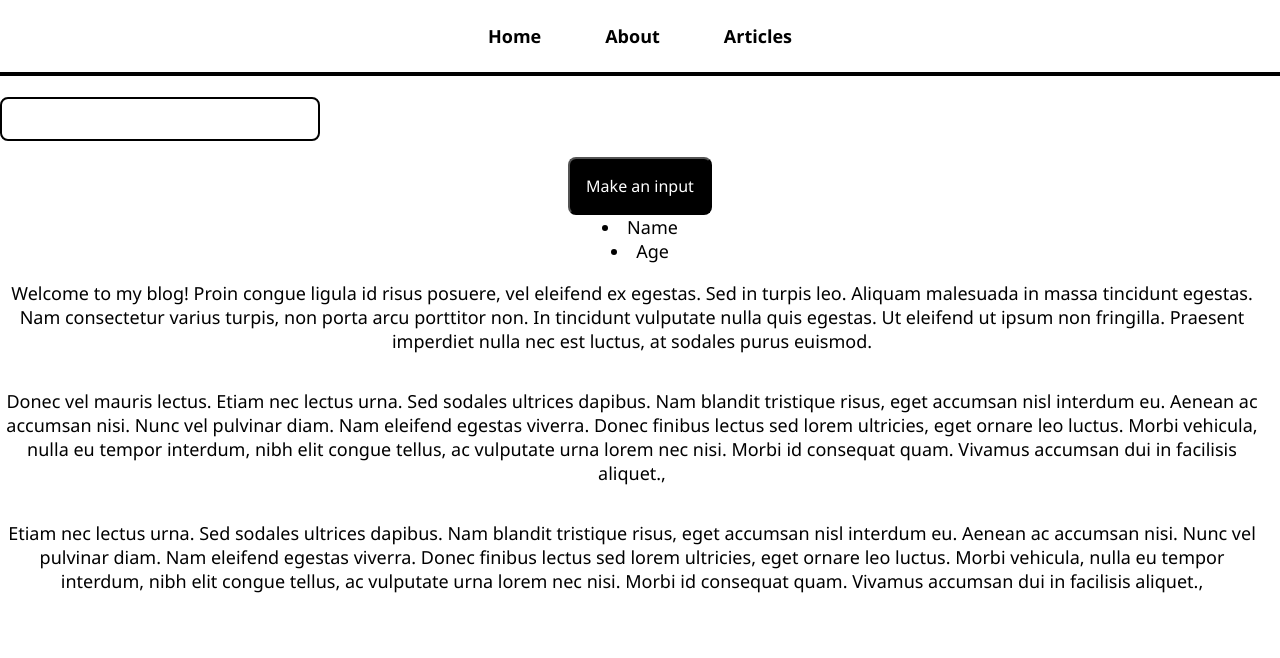
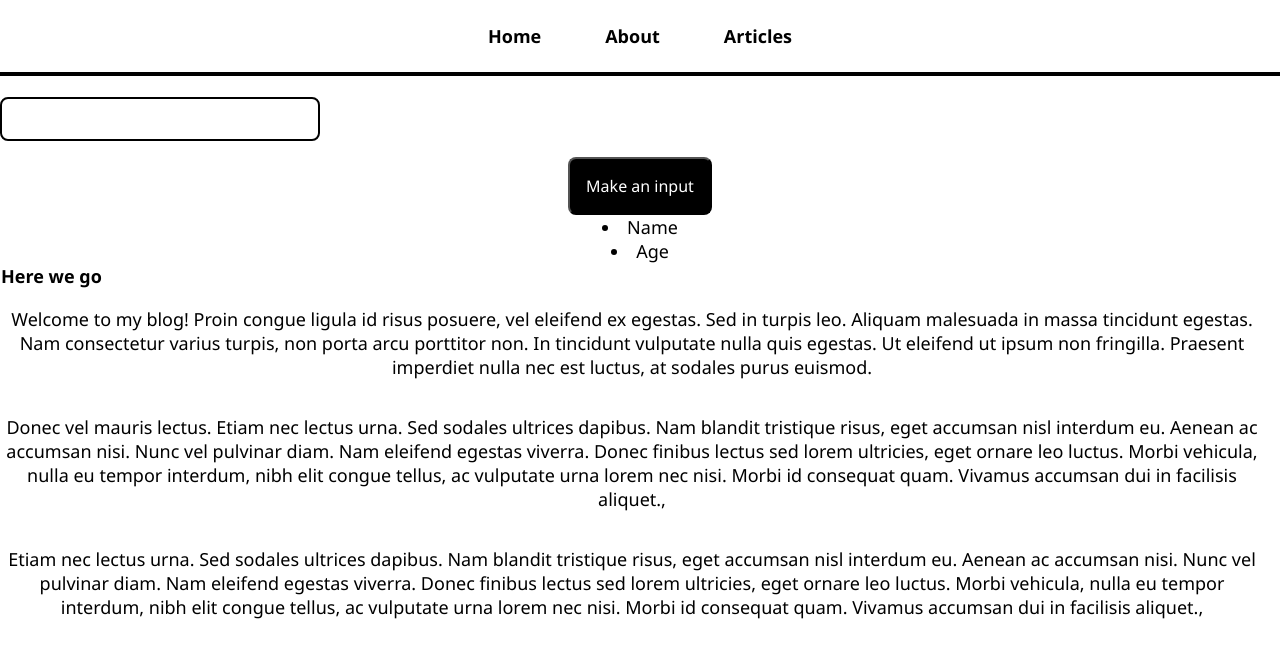
Before and after one commit to AssemSuper/30github, a React (Create React App) app: page /about in a window 1280 px wide. Shown: the top 658 px of the page. Built offline with nearby package versions, Linux system fonts and the light colour scheme.

Commit message:
Nineth commit

```diff
--- a/src/pages/AboutPage.js
+++ b/src/pages/AboutPage.js
@@ -6,6 +6,7 @@ const AboutPage = () => {
         <button type="button">Make an input</button>
         <li>Name</li>
         <li>Age</li>
+        <th> Here we go</th>
 
     <p>
         Welcome to my blog! Proin congue
```
